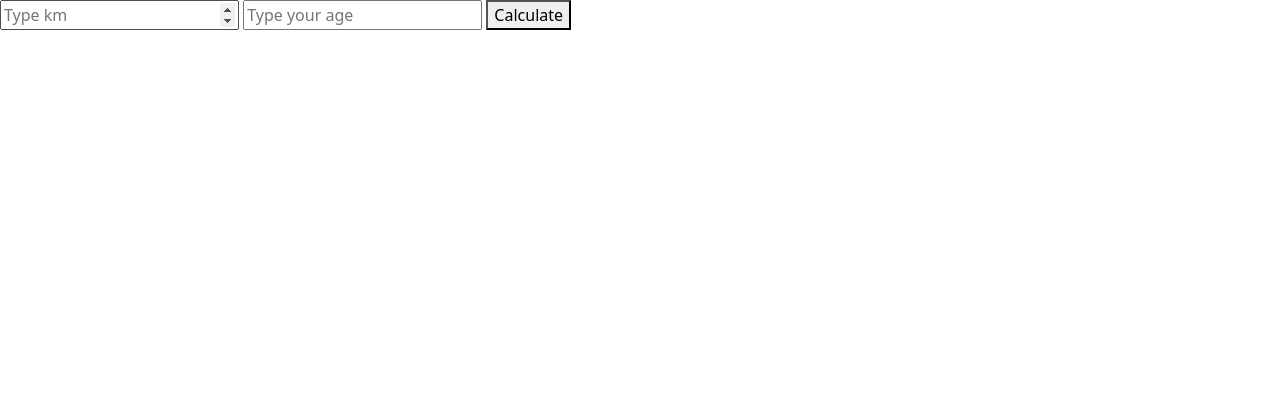
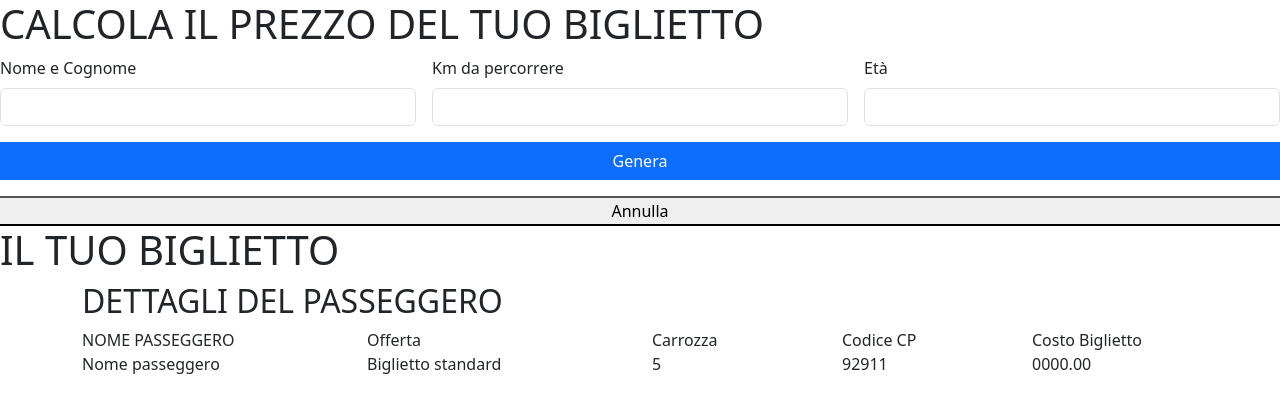
Before and after one commit to alerenna/js-biglietto-treno-form, a plain HTML site: page index.html in a window 1280 px wide. Drawn offline with nearby package versions, Linux system fonts and the light colour scheme.

Commit message:
Add Milestone 2

```diff
--- a/index.html
+++ b/index.html
@@ -1,20 +1,84 @@
 <!DOCTYPE html>
 <html lang="en">
+
 <head>
     <meta charset="UTF-8">
     <meta name="viewport" content="width=device-width, initial-scale=1.0">
     <title>Biglietto treno</title>
     <link rel="stylesheet" href="./style.css">
-    <link href="https://cdn.jsdelivr.net/npm/bootstrap@5.3.3/dist/css/bootstrap.min.css" rel="stylesheet" integrity="sha384-QWTKZyjpPEjISv5WaRU9OFeRpok6YctnYmDr5pNlyT2bRjXh0JMhjY6hW+ALEwIH" crossorigin="anonymous">
+    <link href="https://cdn.jsdelivr.net/npm/bootstrap@5.3.3/dist/css/bootstrap.min.css" rel="stylesheet"
+        integrity="sha384-QWTKZyjpPEjISv5WaRU9OFeRpok6YctnYmDr5pNlyT2bRjXh0JMhjY6hW+ALEwIH" crossorigin="anonymous">
 </head>
+
 <body>
 
 
-    <input id="km" type="number" placeholder="Type km">
+    <!-- <input id="km" type="number" placeholder="Type km">
     <input id="age" type="number" placeholder="Type your age">
-    <button id="calculate">Calculate</button>
+    <button id="calculate">Calculate</button> -->
+
+    <h1>CALCOLA IL PREZZO DEL TUO BIGLIETTO</h1>
+
+    <form class="row g-3 needs-validation" novalidate>
+        <div class="col-md-4">
+            <label for="validationCustom01" class="form-label">Nome e Cognome</label>
+            <input type="text" class="form-control" id="name" value="" required>
+            <div class="valid-feedback">
+                Looks good!
+            </div>
+        </div>
+        <div class="col-md-4">
+            <label for="validationCustom02" class="form-label">Km da percorrere</label>
+            <input type="text" class="form-control" id="km" value="" required>
+            <div class="valid-feedback">
+                Looks good!
+            </div>
+        </div>
+        <div class="col-md-4">
+            <label for="validationCustom03" class="form-label">Età</label>
+            <input type="text" class="form-control" id="age" required>
+            <div class="invalid-feedback">
+                Please provide a valid city.
+            </div>
+        </div>
+
+        <button id="calculate" type="submit" class="btn btn-primary">
+            Genera
+        </button>
+
+        <button id="annulla">Annulla</button>
+
+    </form>
+
+    <h1>IL TUO BIGLIETTO</h1>
+    <div class="container">
+        <div class="row">
+            <h2>DETTAGLI DEL PASSEGGERO</h2>
+            <div class="col-md-3">
+                <div>NOME PASSEGGERO</div>
+                <div id="cardName" class="name">Nome passeggero</div>
+            </div>
+            <div id="cardTicket" class="col-md-3">
+                <div>Offerta</div>
+                <div>Biglietto standard</div>
+            </div>
+            <div id="cardCarrozza" class="col-md-2">
+                <div>Carrozza</div>
+                <div>5</div>
+            </div>
+            <div id="cardCode" class="col-md-2">
+                <div>Codice CP</div>
+                <div>92911</div>
+            </div>
+            <div class="col-md-2">
+                <div>Costo Biglietto</div>
+                <div id="cardPrice">0000.00</div>
+            </div>
+        </div>
+    </div>
 
 
     <script src="./main.js"></script>
 </body>
+
 </html>
--- a/main.js
+++ b/main.js
@@ -1,12 +1,22 @@
-
+//select form elements
+const formEl = document.querySelector('form')
+const nameEl = document.getElementById('name')
 const kmEl = document.getElementById('km')
 const ageEl = document.getElementById('age')
 const buttonCalculateEl = document.getElementById('calculate')
+const buttonDeleteEl = document.getElementById('annulla')
+
+
+//select card elements
+const cardName = document.getElementById('cardName')
+const cardPrice = document.getElementById('cardPrice')
 
 console.log(kmEl, ageEl);
 
 
-buttonCalculateEl.addEventListener('click', function(){
+formEl.addEventListener('submit', function(e){
+
+    e.preventDefault();
 
     const km = parseFloat(kmEl.value);
     const age = parseInt(ageEl.value);
@@ -20,6 +30,10 @@ buttonCalculateEl.addEventListener('click', function(){
         costo -= costo * 0.4
     }
 
-    console.log(`Il tuo biglietto costa € ${costo.toFixed(2)}`);
+    cardName.innerHTML = nameEl.value
+    cardPrice.innerHTML = costo.toFixed(2)
+
+    console.log(cardName);
+
 
 })
```
